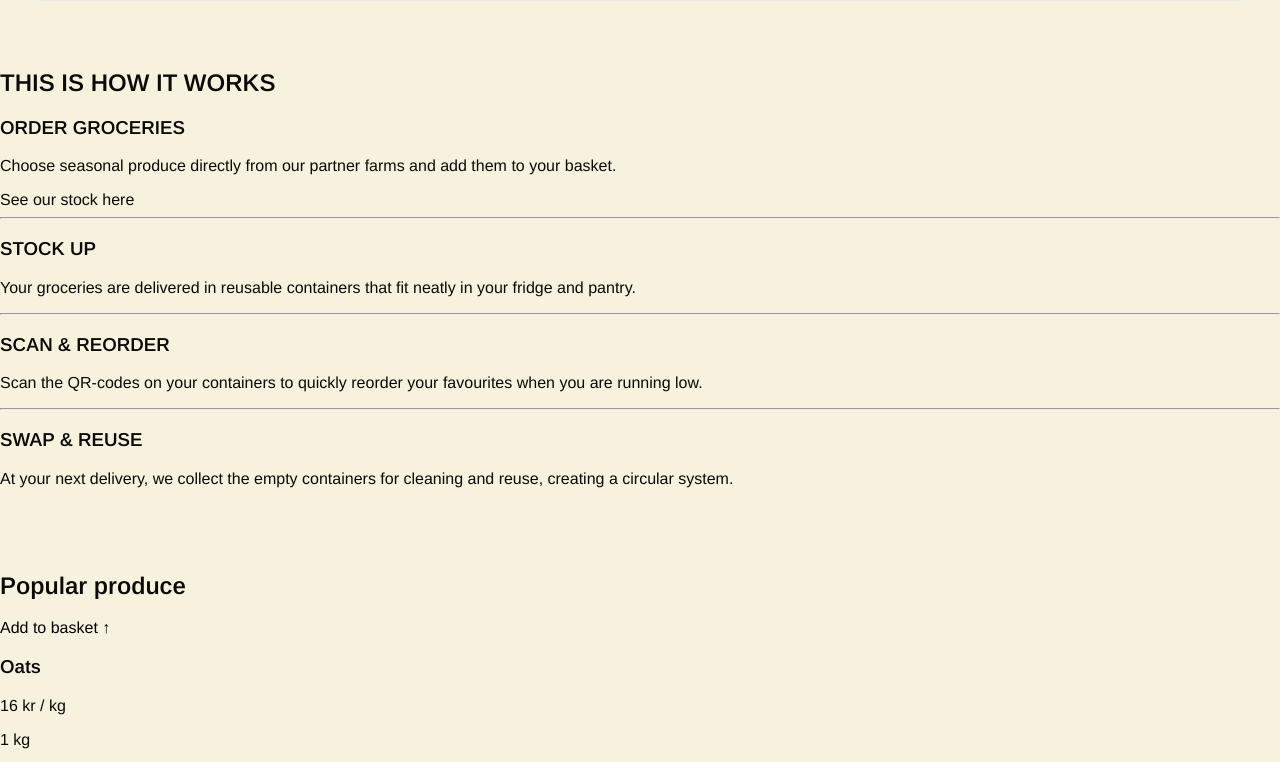
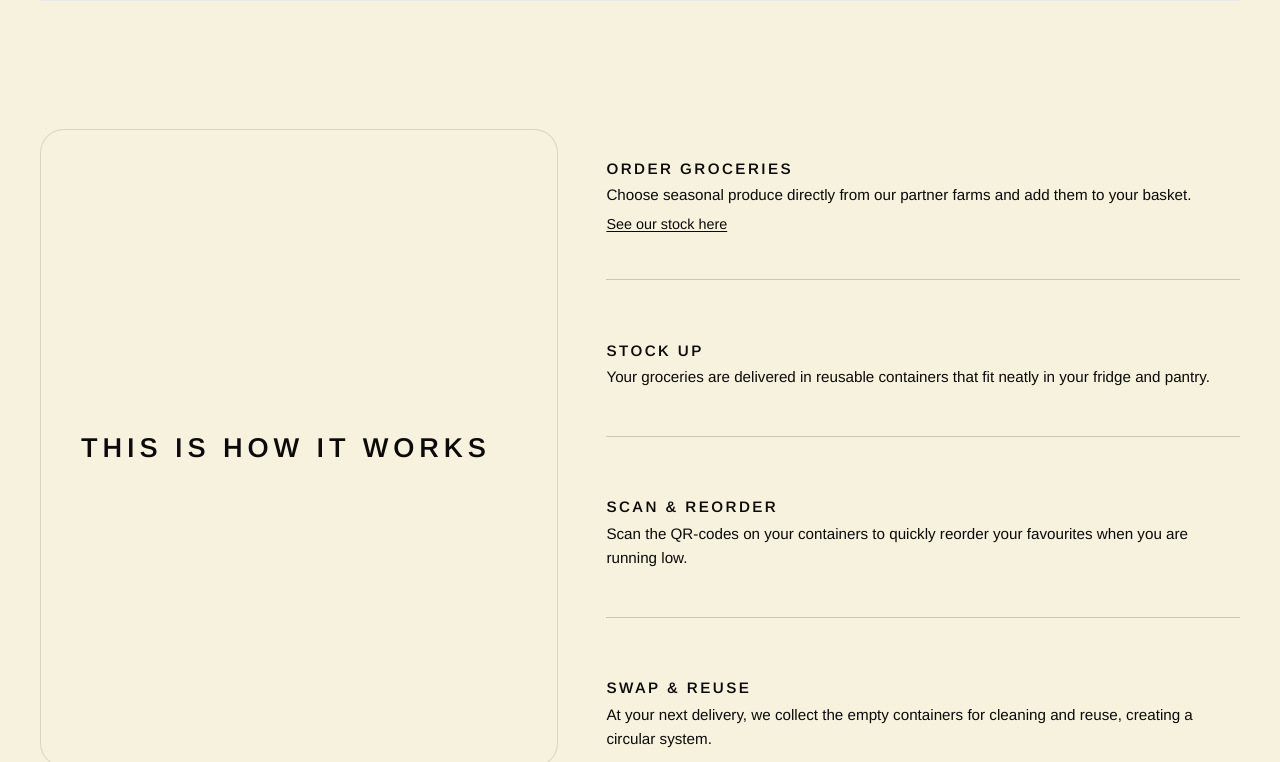
Before and after one commit to AdeleHolmes02/fram-webshop, a plain HTML site: page index.html in a window 1280 px wide. Shown: the part 1475-2237 px from the top of the page. Drawn offline with nearby package versions, Linux system fonts and the light colour scheme; a web font is replaced by a local one.

Commit message:
Stylet 'This is how it works'-seksjonen etter Figma

```diff
--- a/css/styles.css
+++ b/css/styles.css
@@ -511,3 +511,108 @@ main {
     font-size: 1.6rem;
   }
 }
+/* ========= THIS IS HOW IT WORKS ========= */
+
+.how-section {
+  background-color: var(--color-bg);
+  padding: 3rem var(--spacing-page);
+}
+
+.how-layout {
+  max-width: 1200px;
+  margin: 0 auto;
+  display: flex;
+  flex-direction: column;
+  gap: 2.5rem;
+}
+
+/* Venstre blokk (tittel) */
+
+.how-intro {
+  background-color: var(--color-bg);
+  border-radius: 24px;
+  border: 1px solid rgba(0, 0, 0, 0.12);
+  padding: 2rem 1.75rem;
+}
+
+.how-title {
+  font-family: var(--font-sans);
+  text-transform: uppercase;
+  letter-spacing: 0.18em;
+  font-size: 1.25rem;
+}
+
+/* Høyre: steg-listen */
+
+.how-steps {
+  background-color: var(--color-bg);
+  padding: 0.5rem 0;
+  display: flex;
+  flex-direction: column;
+  gap: 1.5rem;
+}
+
+.how-step {
+  padding-block: 0.5rem;
+}
+
+.how-step-title {
+  font-family: var(--font-sans);
+  text-transform: uppercase;
+  letter-spacing: 0.16em;
+  font-size: 0.95rem;
+  margin-bottom: 0.4rem;
+}
+
+.how-step-body {
+  font-size: 0.95rem;
+  line-height: 1.6;
+  margin: 0;
+}
+
+/* Linjene mellom hver seksjon */
+
+.how-steps hr {
+  border: none;
+  border-top: 1px solid rgba(0, 0, 0, 0.18);
+  margin: 0.9rem 0;
+}
+
+/* Tekst-link ("See our stock here") */
+
+.text-link {
+  display: inline-block;
+  margin-top: 0.5rem;
+  font-size: 0.9rem;
+  text-decoration: underline;
+  text-underline-offset: 0.15em;
+}
+
+/* DESKTOP LAYOUT */
+
+@media (min-width: 900px) {
+  .how-section {
+    padding-block: 5rem;
+  }
+
+  .how-layout {
+    display: grid;
+    grid-template-columns: minmax(0, 0.9fr) minmax(0, 1.1fr);
+    column-gap: 3rem;
+    align-items: stretch;
+  }
+
+  .how-intro {
+    display: flex;
+    align-items: center;
+    padding: 3rem 2.5rem;
+  }
+
+  .how-title {
+    font-size: 1.7rem;
+  }
+
+  .how-steps {
+    padding-top: 0.5rem;
+  }
+}
```
